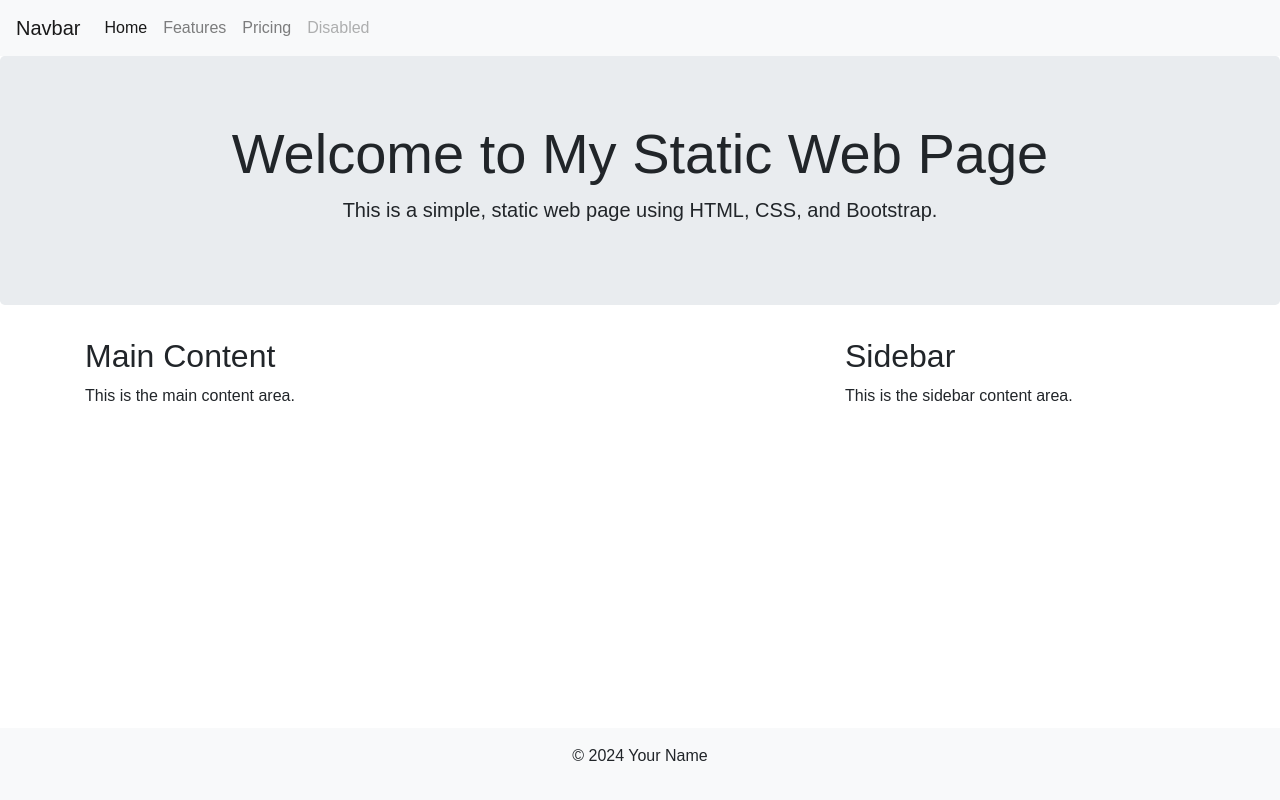
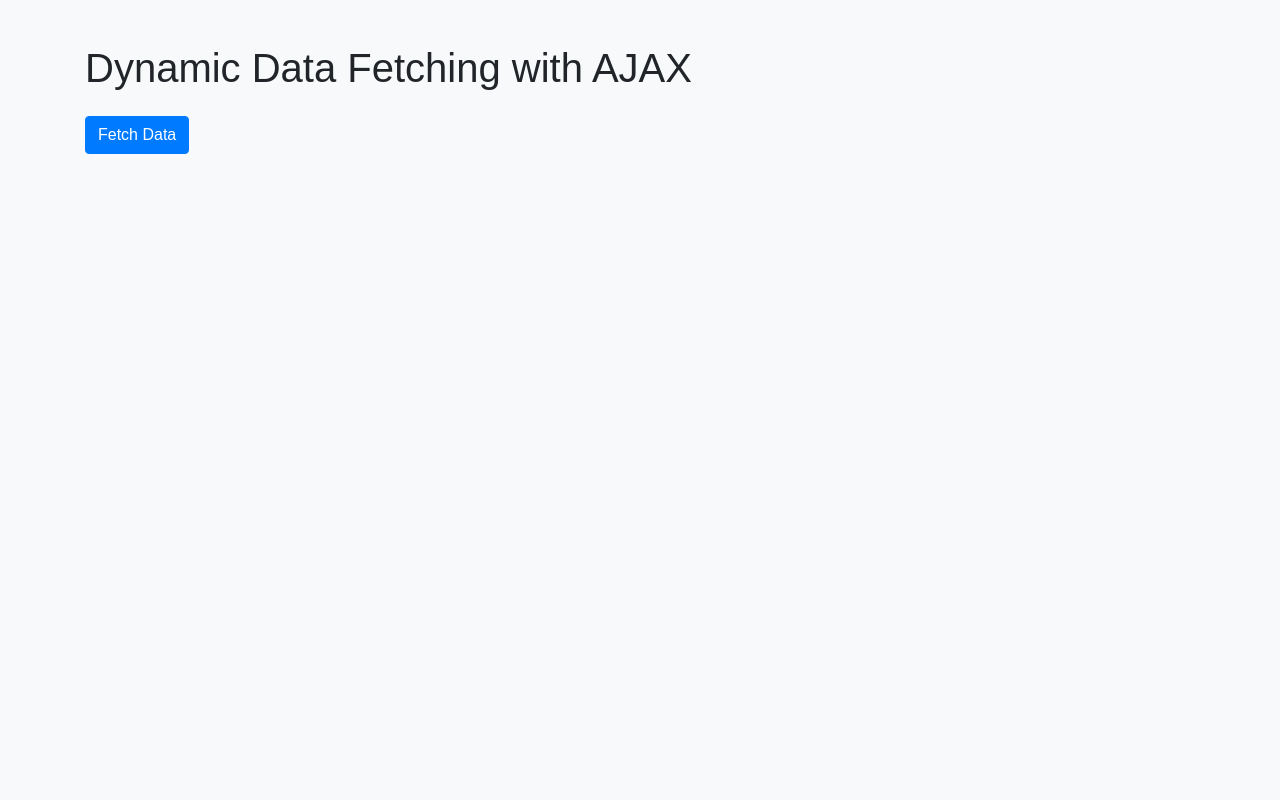
Before and after one commit to MaguluriKeerthi/PROJECT2, a plain HTML site: page index.html in a window 1280 px wide. Drawn offline with nearby package versions, Linux system fonts and the light colour scheme; files that its build step writes are made by us from their sources.

Commit message:
firstcommit

```diff
--- a/index.html
+++ b/index.html
@@ -1,62 +1,19 @@
 <!DOCTYPE html>
 <html lang="en">
 <head>
-
     <meta charset="UTF-8">
     <meta name="viewport" content="width=device-width, initial-scale=1.0">
-    <title>Static Web Page</title>
-    <!-- Bootstrap CSS -->
+    <title>Dynamic Web Page</title>
     <link href="https://stackpath.bootstrapcdn.com/bootstrap/4.5.2/css/bootstrap.min.css" rel="stylesheet">
-    <link href="./5/styles.css" rel="stylesheet">
+    <link href="styles.css" rel="stylesheet">
 </head>
 <body>
-
-    <!-- Content goes here -->
-    <!-- Bootstrap JS and dependencies -->
-    <script src="https://code.jquery.com/jquery-3.5.1.slim.min.js"></script>
-    <script src="https://cdn.jsdelivr.net/npm/@popperjs/core@2.5.4/dist/umd/popper.min.js"></script>
-    <script src="https://stackpath.bootstrapcdn.com/bootstrap/4.5.2/js/bootstrap.min.js"></script>
-    <nav class="navbar navbar-expand-lg navbar-light bg-light">
-        <a class="navbar-brand" href="#">Navbar</a>
-        <button class="navbar-toggler" type="button" data-toggle="collapse" data-target="#navbarNav" aria-controls="navbarNav" aria-expanded="false" aria-label="Toggle navigation">
-            <span class="navbar-toggler-icon"></span>
-        </button>
-        <div class="collapse navbar-collapse" id="navbarNav">
-            <ul class="navbar-nav">
-                <li class="nav-item active">
-                    <a class="nav-link" href="#">Home <span class="sr-only">(current)</span></a>
-                </li>
-                <li class="nav-item">
-                    <a class="nav-link" href="#">Features</a>
-                </li>
-                <li class="nav-item">
-                    <a class="nav-link" href="#">Pricing</a>
-                </li>
-                <li class="nav-item">
-                    <a class="nav-link disabled" href="#" tabindex="-1" aria-disabled="true">Disabled</a>
-                </li>
-            </ul>
-        </div>
-    </nav>
-    <header class="jumbotron text-center">
-        <h1 class="display-4">Welcome to My Static Web Page</h1>
-        <p class="lead">This is a simple, static web page using HTML, CSS, and Bootstrap.</p>
-    </header>
     <div class="container">
-        <div class="row">
-            <div class="col-md-8">
-                <h2>Main Content</h2>
-                <p>This is the main content area.</p>
-            </div>
-            <div class="col-md-4">
-                <h2>Sidebar</h2>
-                <p>This is the sidebar content area.</p>
-            </div>
-        </div>
+        <h1 class="my-4">Dynamic Data Fetching with AJAX</h1>
+        <button id="fetchDataBtn" class="btn btn-primary mb-4">Fetch Data</button>
+        <div id="dataContainer"></div>
     </div>
-    <footer class="text-center mt-4">
-        <p>&copy; 2024 Your Name</p>
-    </footer>
-
+    <script src="https://code.jquery.com/jquery-3.5.1.min.js"></script>
+    <script src="scripts.js"></script>
 </body>
 </html>
--- /dev/null
+++ b/scripts.js
@@ -0,0 +1,32 @@
+document.getElementById('fetchDataBtn').addEventListener('click', fetchData);
+
+function fetchData() {
+    const xhr = new XMLHttpRequest();
+    xhr.open('GET', 'https://jsonplaceholder.typicode.com/posts', true);
+
+    xhr.onload = function() {
+        if (this.status === 200) {
+            const posts = JSON.parse(this.responseText);
+            let output = '';
+
+            posts.forEach(function(post) {
+                output += `
+                    <div class="card mb-3">
+                        <div class="card-body">
+                            <h5 class="card-title">${post.title}</h5>
+                            <p class="card-text">${post.body}</p>
+                        </div>
+                    </div>
+                `;
+            });
+
+            document.getElementById('dataContainer').innerHTML = output;
+        }
+    };
+
+    xhr.onerror = function() {
+        console.error('Request error...');
+    };
+
+    xhr.send();
+}
--- a/styles.css
+++ b/styles.css
@@ -1,16 +1,9 @@
 body {
     font-family: Arial, sans-serif;
+    background-color: #f8f9fa;
+    padding-top: 20px;
 }
 
-header {
-    background-color: #f8f9fa;
-    padding: 2rem;
+#dataContainer {
+    margin-top: 20px;
 }
-
-footer {
-    background-color: #f8f9fa;
-    padding: 1rem;
-    position: fixed;
-    width: 100%;
-    bottom: 0;
-}
```
